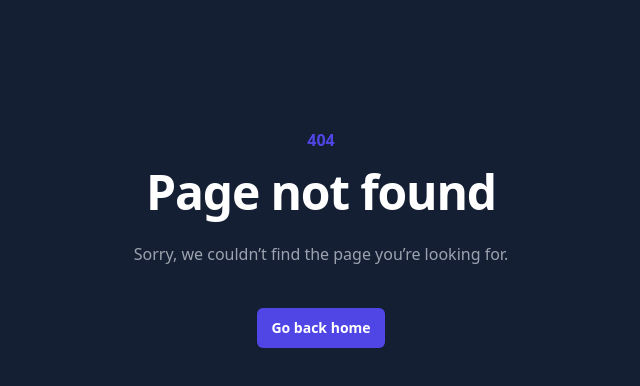
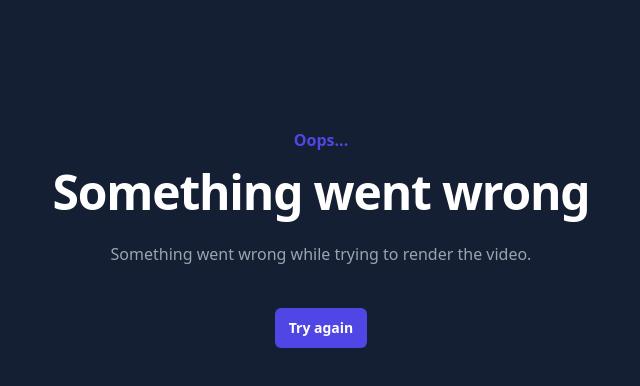
Before and after one commit to Doppie23/Online-gif-maker, a Next.js app: page /error in a window 1280 px wide. Before the commit this address had no page. Shown: the top 386 px of the page, without its empty margins (319-959 px from the left). Built offline with nearby package versions, Linux system fonts and the light colour scheme.

Commit message:
error hadnel

```diff
--- /dev/null
+++ b/src/app/error/page.tsx
@@ -0,0 +1,29 @@
+"use client";
+
+import Link from "next/link";
+
+export default function Error() {
+  return (
+    <>
+      <div className="place-items-cente grid min-h-screen px-6 py-24 sm:py-32 lg:px-8">
+        <div className="text-center">
+          <p className="text-base font-semibold text-indigo-600">Oops...</p>
+          <h1 className="mt-4 text-3xl font-bold tracking-tight text-white sm:text-5xl">
+            Something went wrong
+          </h1>
+          <p className="mt-6 text-base leading-7 text-gray-400">
+            Something went wrong while trying to render the video.
+          </p>
+          <div className="mt-10 flex items-center justify-center gap-x-6">
+            <Link
+              href="/"
+              className="rounded-md bg-indigo-600 px-3.5 py-2.5 text-sm font-semibold text-white shadow-sm hover:bg-indigo-500 focus-visible:outline focus-visible:outline-2 focus-visible:outline-offset-2 focus-visible:outline-indigo-600"
+            >
+              Try again
+            </Link>
+          </div>
+        </div>
+      </div>
+    </>
+  );
+}
--- a/src/app/page.tsx
+++ b/src/app/page.tsx
@@ -8,6 +8,7 @@
 import ProgressBar from "@/components/ProgressBar";
 import PlayerEditor from "@/components/PlayerEditor";
 import { formatTime } from "@/utils/formatTime";
+import { useRouter } from "next/navigation";
 
 export type VideoType = "gif" | "video";
 
@@ -29,11 +30,23 @@
   const [progress, setProgress] = useState(0);
   const [finalVideo, setFinalVideo] = useState<Blob>();
 
+  const router = useRouter();
+
   const handleFileInput = (e: ChangeEvent<HTMLInputElement>) => {
     if (e.target.files) {
       const file = e.target.files[0];
       setVideo(file);
     }
+  };
+
+  const resetAllState = () => {
+    videoTypeRef.current = "video";
+    inOutPointsRef.current = undefined;
+    videoLengthRef.current = 0;
+    setVideo(undefined);
+    setIsRendering(false);
+    setProgress(0);
+    setFinalVideo(undefined);
   };
 
   const loadFFmpeg = async () => {
@@ -159,7 +172,9 @@
         await renderGif();
       }
     } catch {
-      throw new Error("Something went wrong...");
+      ffmpeg.exit();
+      router.push("/error"); // dit moet zo want next vangt de error hieronder niet, waarom geen idee
+      throw new Error("Something went wrong when rendering the video.");
     }
     setIsRendering(false);
   };
@@ -225,7 +240,7 @@
         <FinalVideo
           finalVideo={finalVideo}
           videoType={videoTypeRef.current}
-          onDeleteClicked={() => document.location.reload()}
+          onDeleteClicked={resetAllState}
         />
       )}
     </>
```
